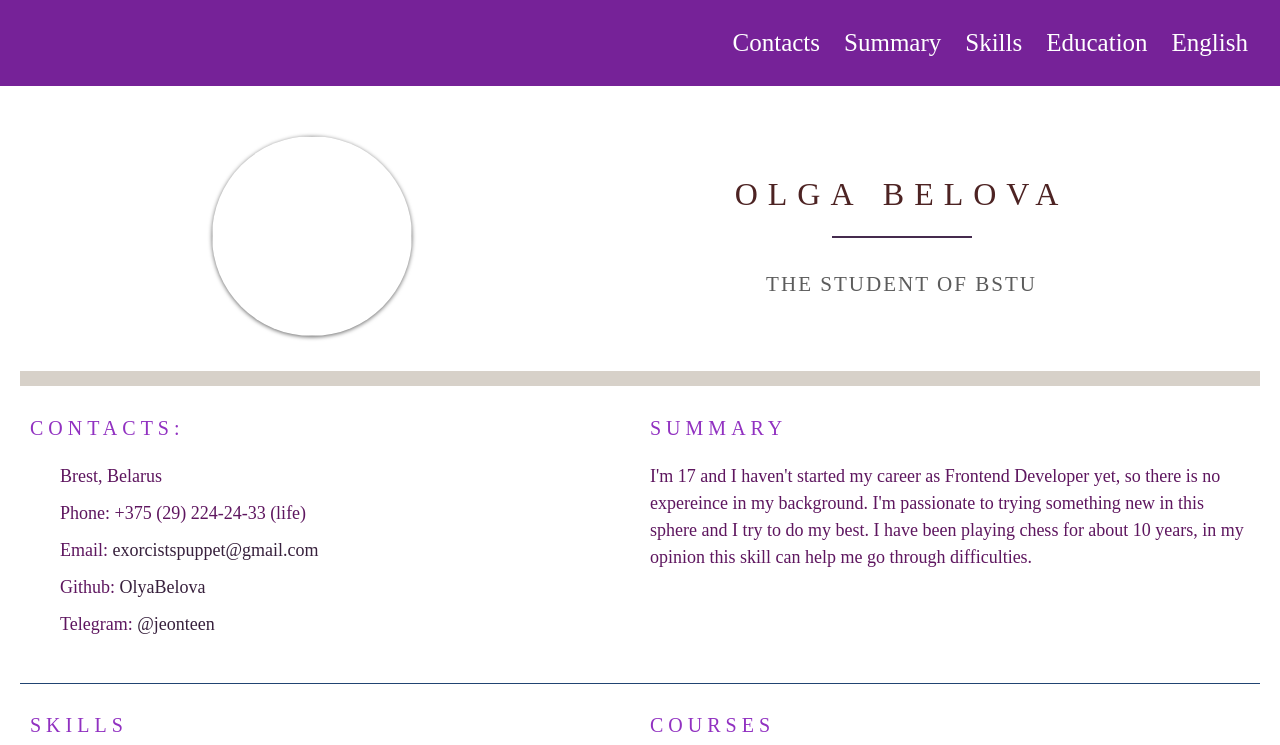
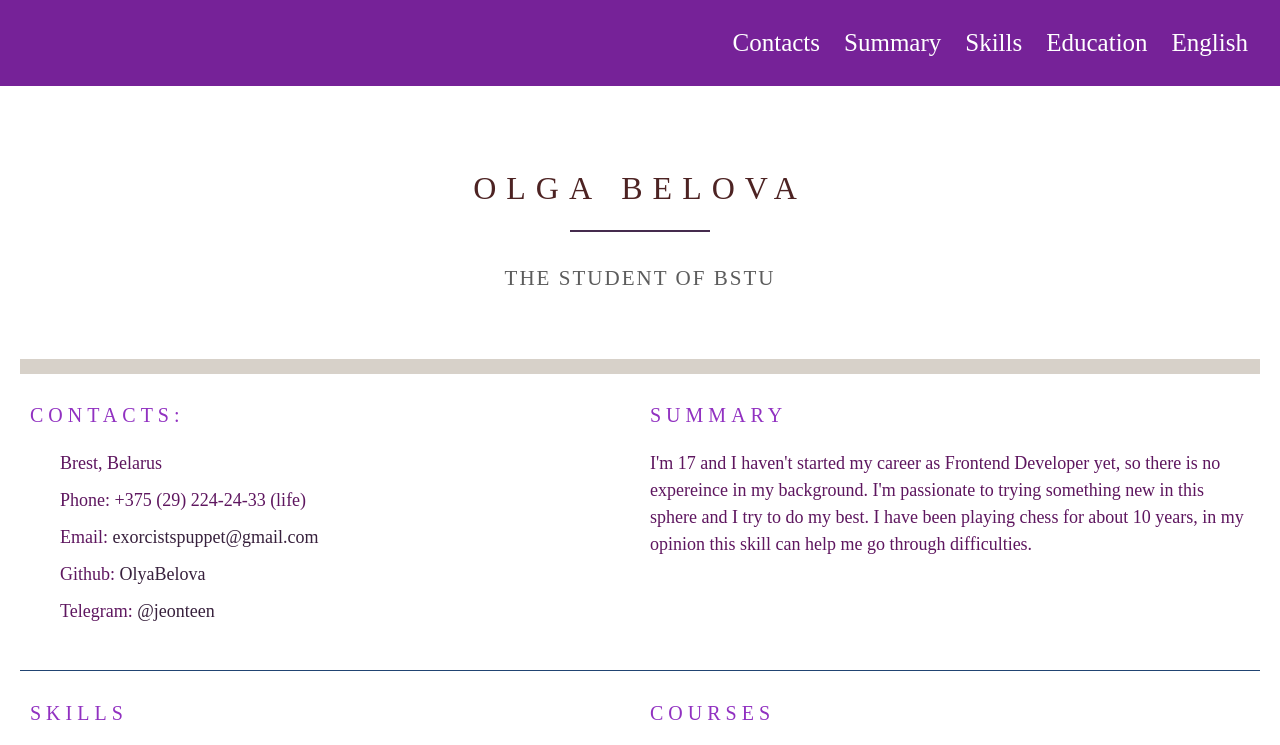
Before and after one commit to OlyaBelova/rsschool-cv, a plain HTML site: page index.html in a window 1280 px wide. Shown: the top 745 px of the page. Drawn offline with Linux system fonts and the light colour scheme.

Commit message:
Update index.html

```diff
--- a/index.html
+++ b/index.html
@@ -30,7 +30,6 @@
   <main class="main">
     <div class="container main-container">
       <section class="section section-profile" id="profile">
-        <img src="./assets/img/avatar.jpg" alt="" class="section-profile-logo">
         <div class="section-profile-title">
           <h1 class="section-title main-title">Olga Belova</h1>
           <h3 class="section-subtitle">The student of BSTU</h3>
```
